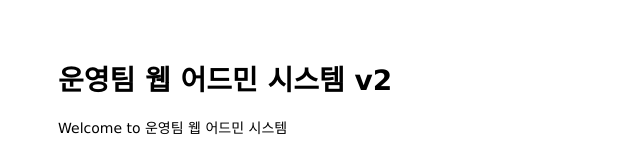
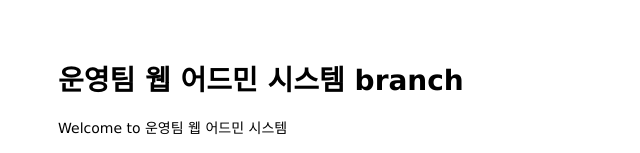
Before and after one commit to mingyukim-ai/mastering-git-github, a plain HTML site: page public/index.html in a window 1280 px wide. Shown: the top 153 px of the page, without its empty margins (0-640 px from the left). Drawn offline with Linux system fonts and the light colour scheme.

Commit message:
change main

```diff
--- a/public/index.html
+++ b/public/index.html
@@ -6,7 +6,7 @@
 </head>
 
 <body>
-  <h1>운영팀 웹 어드민 시스템 v2</h1>
+  <h1>운영팀 웹 어드민 시스템 branch</h1>
   <p>Welcome to 운영팀 웹 어드민 시스템</p>
 </body>
 
```
